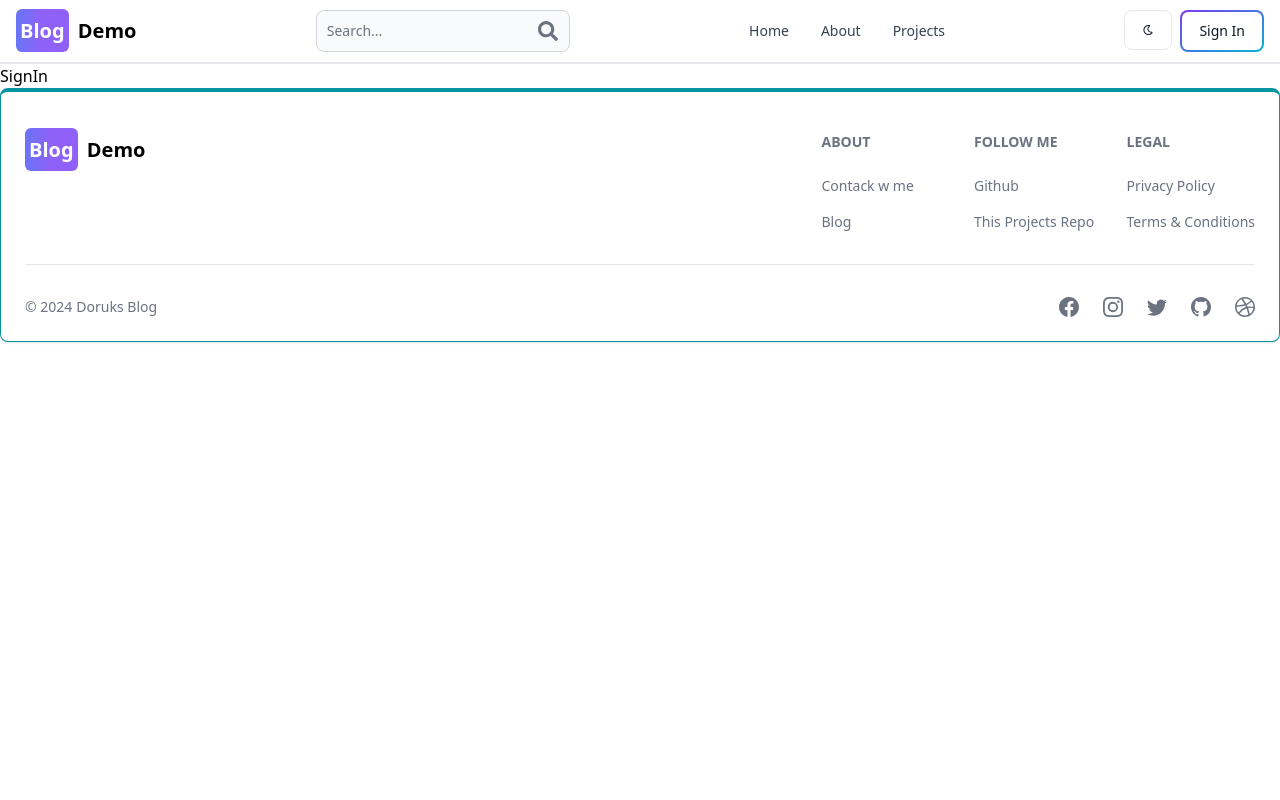
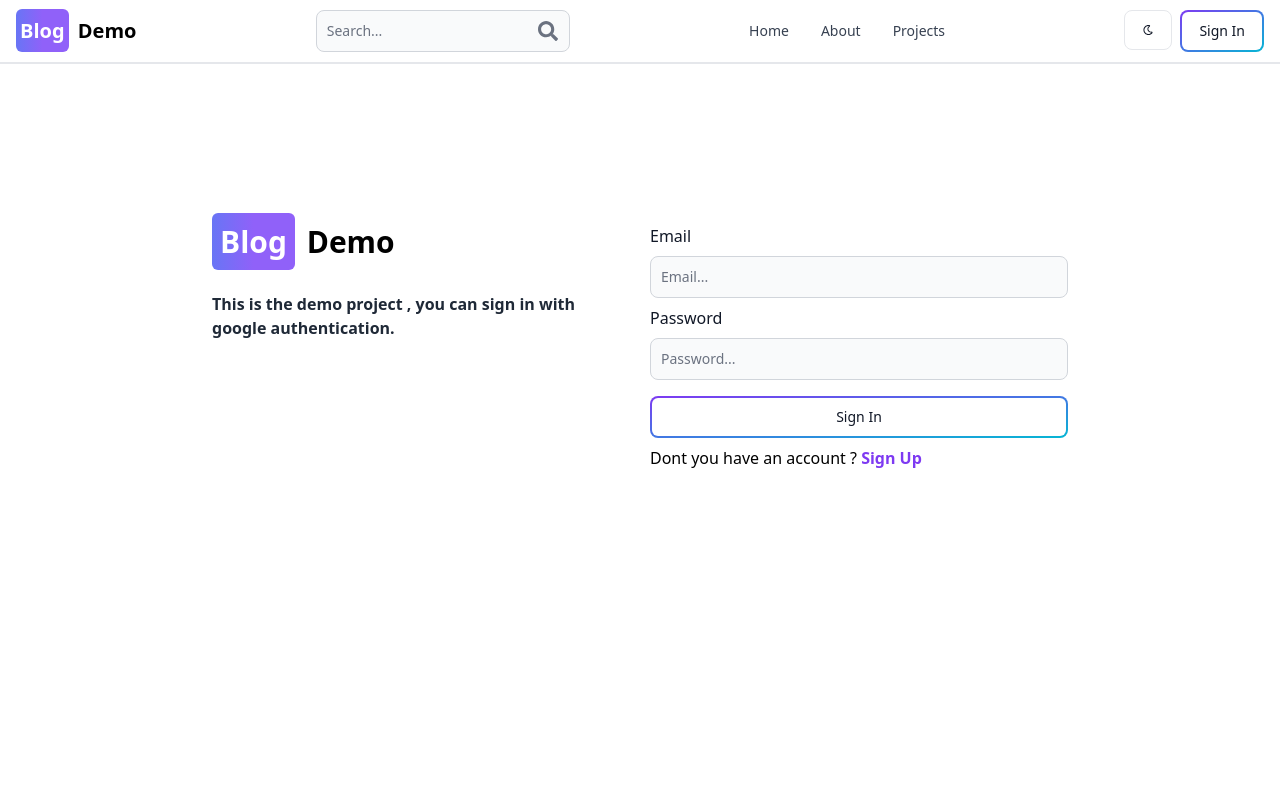
Before and after one commit to doruktekel/FullStack_Mern_Blog, a React (Vite) app in the folder client/: page /sign-in in a window 1280 px wide. Shown: the top 800 px of the page. Built offline with nearby package versions, Linux system fonts and the light colour scheme; the HTML template or start-up script is replaced by a standard one.

Commit message:
sign in custom hook , sign in ui created

```diff
--- /dev/null
+++ b/client/src/hooks/useSignIn.js
@@ -0,0 +1,40 @@
+import { useState } from "react";
+import { useNavigate } from "react-router-dom";
+
+const useSignIn = () => {
+  const [loading, setLoading] = useState(false);
+  const [errorMessage, setErrorMessage] = useState(null);
+  const navigate = useNavigate();
+
+  const signIn = async (formData) => {
+    if (!formData.email || !formData.password) {
+      return setErrorMessage("Please fill all the fields");
+    }
+
+    setLoading(true);
+    try {
+      const res = await fetch("/api/auth/signin", {
+        method: "POST",
+        headers: { "Content-Type": "application/json" },
+        body: JSON.stringify(formData),
+      });
+      const data = await res.json();
+
+      if (data.success === false) {
+        return setErrorMessage(data.message);
+      }
+
+      if (res.ok) {
+        navigate("/");
+      }
+    } catch (error) {
+      setErrorMessage(error.message);
+    } finally {
+      setLoading(false);
+    }
+  };
+
+  return { loading, errorMessage, signIn };
+};
+
+export default useSignIn;
--- a/client/src/pages/SignIn.jsx
+++ b/client/src/pages/SignIn.jsx
@@ -1,7 +1,103 @@
-import React from "react";
+import { Link } from "react-router-dom";
+import { Label, TextInput, Button, Spinner, Alert } from "flowbite-react";
+import { useState } from "react";
+import useSignIn from "../hooks/useSignIn";
 
 const SignIn = () => {
-  return <div>SignIn</div>;
+  const [formData, setFormData] = useState({
+    email: "",
+    password: "",
+  });
+
+  const { loading, errorMessage, signIn } = useSignIn();
+
+  const handleChange = (e) => {
+    const { name, value } = e.target;
+    setFormData((prevData) => ({
+      ...prevData,
+      [name]: value.trim(),
+    }));
+  };
+
+  const handleSubmit = async (e) => {
+    e.preventDefault();
+    await signIn(formData);
+  };
+  return (
+    <div className="mt-40 min-h-screen">
+      <div className="flex flex-col flex-wrap md:flex-row gap-20 md:gap-5 max-w-4xl mx-auto px-5">
+        {/* left side  */}
+        <div className="flex-1">
+          {" "}
+          <Link
+            to={"/"}
+            className="font-bold  text-xl md:text-3xl dark:text-white self-center"
+          >
+            <span className="mr-1 p-2 rounded-md bg-gradient-to-r from-indigo-500 via-purple-500 to-purple-500 text-white ">
+              Blog
+            </span>{" "}
+            Demo
+          </Link>
+          <p className="mt-8 font-semibold text-gray-800">
+            This is the demo project , you can sign in with google
+            authentication.
+          </p>
+        </div>
+        {/* right side  */}
+        <div className="flex-1 flex flex-col gap-2">
+          <form className="flex flex-col gap-2" onSubmit={handleSubmit}>
+            <div className="flex flex-col gap-2">
+              <Label value="Email" className="text-md" htmlFor="email" />
+              <TextInput
+                placeholder="Email..."
+                name="email"
+                id="email"
+                type="email"
+                onChange={handleChange}
+              />
+            </div>
+            <div className="flex flex-col gap-2">
+              <Label value="Password" className="text-md" htmlFor="password" />
+              <TextInput
+                placeholder="Password..."
+                name="password"
+                id="password"
+                type="password"
+                onChange={handleChange}
+              />
+            </div>
+            <Button
+              type="submit"
+              gradientDuoTone="purpleToBlue"
+              outline
+              className="text-sm md:text-xl mt-2"
+              disabled={loading}
+            >
+              {loading ? (
+                <>
+                  <Spinner className="sm" />
+                  <span>Loading...</span>
+                </>
+              ) : (
+                "Sign In"
+              )}
+            </Button>
+          </form>
+          <p>
+            Dont you have an account ?{" "}
+            <Link to={"/sign-up"} className="font-semibold text-purple-600">
+              Sign Up
+            </Link>{" "}
+          </p>
+          {errorMessage && (
+            <Alert className="mt-2" color="failure">
+              {errorMessage}
+            </Alert>
+          )}
+        </div>
+      </div>
+    </div>
+  );
 };
 
 export default SignIn;
```
